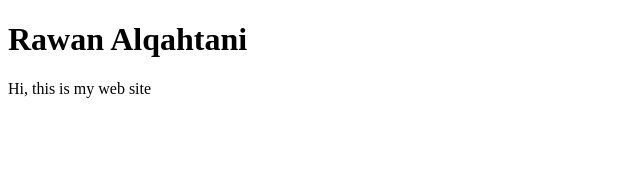
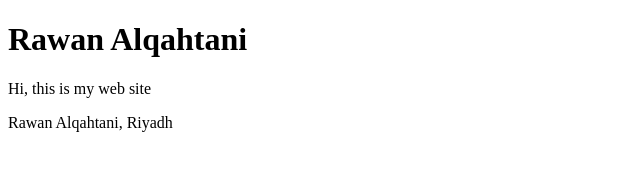
Before and after one commit to iRavvan/GitHub-repo, a plain HTML site: page index.html in a window 1280 px wide. Shown: the whole page, without its empty margins (0-640 px from the left). Drawn offline with Linux system fonts and the light colour scheme.

Commit message:
Rawan Alqahtani add city from GitHub

```diff
--- a/index.html
+++ b/index.html
@@ -6,7 +6,9 @@
 <body>
 
 <h1>Rawan Alqahtani</h1>
-<p>Hi, this is my web site</p>
+<p>Hi, this is my web site </p>
+ <p>Rawan Alqahtani, Riyadh </p>
+
 
 </body>
 </html>
```
